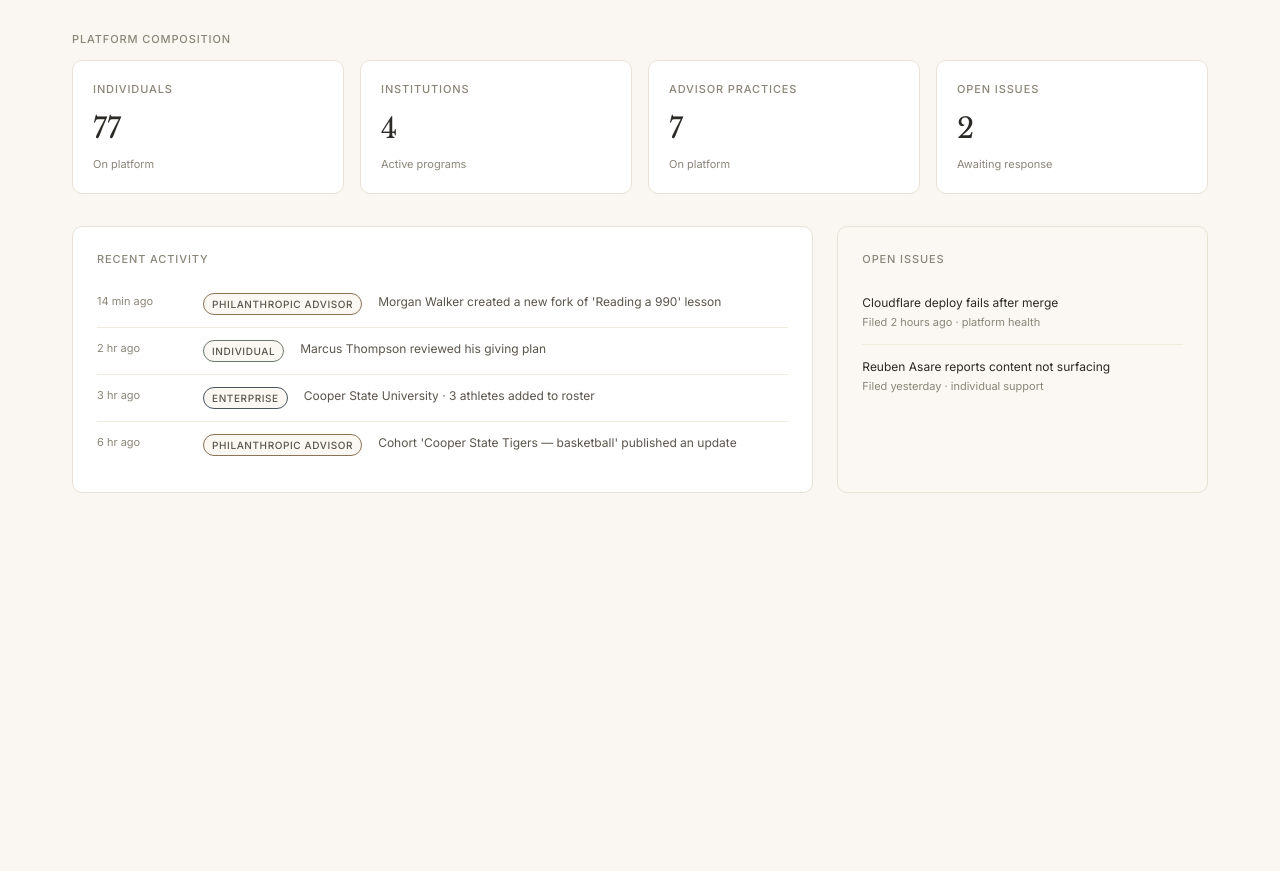
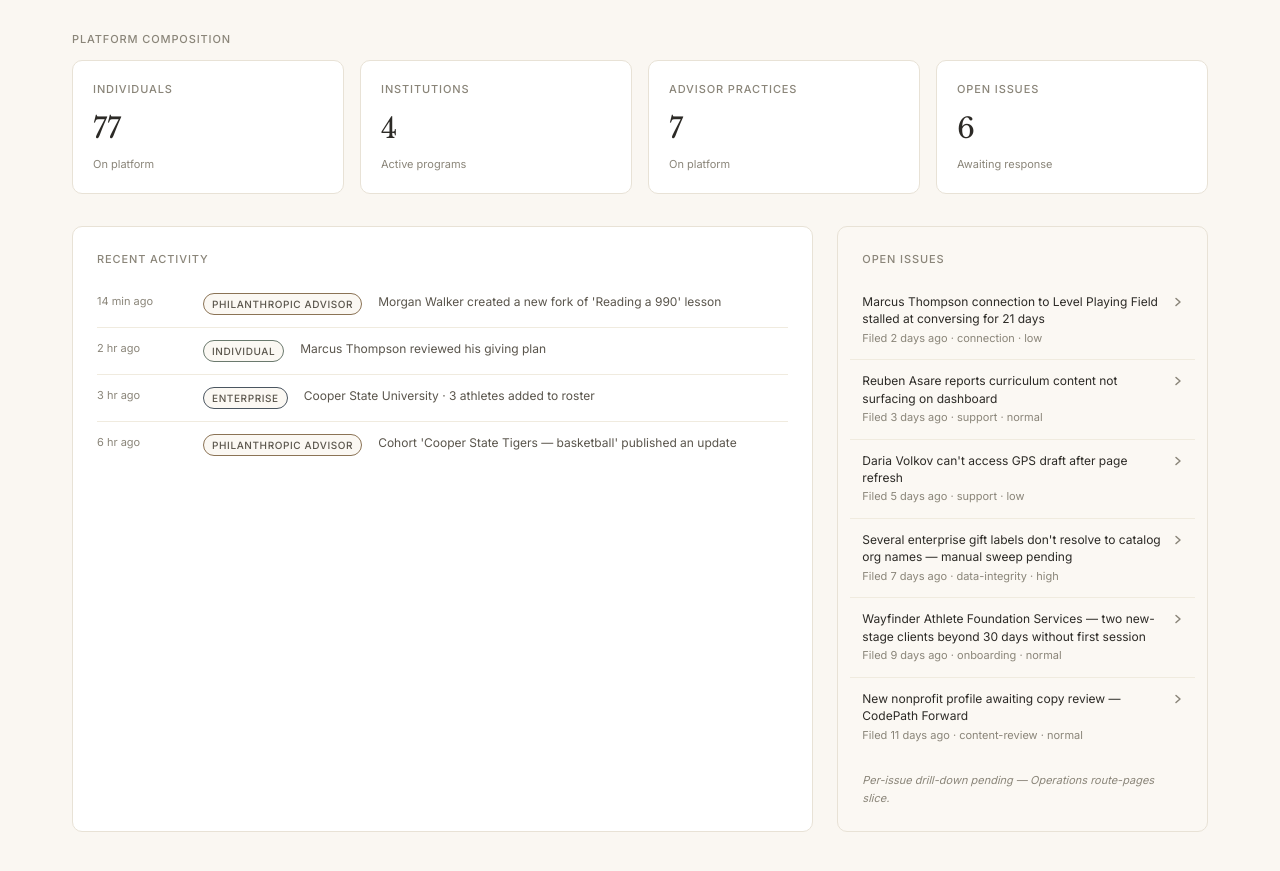
Before and after one commit to talabifaouzi/stewardhouse-app, a React (Vite) app: page /operations in a window 1280 px wide. Shown: the part 819-1690 px from the top of the page. Before the commit the page ends 1376 px from the top, so only its background shows below. Built offline with nearby package versions, Linux system fonts and the light colour scheme.

Commit message:
Operations Overview redesign — slice D: wire Open-issues tile and card to real data

```diff
--- a/src/surfaces/operations/OperationsSurface.jsx
+++ b/src/surfaces/operations/OperationsSurface.jsx
@@ -1,3 +1,4 @@
+import { useState } from 'react';
 import { Routes, Route, useLocation, Navigate } from 'react-router-dom';
 import Chrome from '../../components/Chrome.jsx';
 import { Card } from '../../components/Card.jsx';
@@ -28,6 +29,21 @@ const FUNNEL_STAGES = [
   { key: 'gave',       label: 'Gave' },
   { key: 'ongoing',    label: 'Ongoing' },
 ];
+
+// Open issues — tile + card data (Slice D). Module-level captures match the
+// FUNNEL / METRICS pattern; openIssues() already returns the records sorted
+// by openedAt descending (Slice C helper contract).
+const OPEN_ISSUE_COUNT = unified.openIssueCount();
+const OPEN_ISSUES      = unified.openIssues();
+
+// Maps Issue.relatedEntityType to the unified-store array name, for the
+// per-row relatedEntity name lookup in the IssueRow expand.
+const ENTITY_FOR_TYPE = {
+  person: 'persons',
+  org: 'orgs',
+  advisorPractice: 'advisorPractices',
+  institution: 'institutions',
+};
 
 const NAV_ITEMS = [
   { key: 'home', label: 'Overview', path: '/operations' },
@@ -111,8 +127,9 @@ function OperationsHome() {
         </p>
       </div>
 
-      {/* Demonstrative-state caveat — applies to the funnel + pilot headlines below.
-          Phrased so no synthetic number reads as live traction. */}
+      {/* Demonstrative-state caveat — applies to the funnel, pilot headlines,
+          and the open-issues card below. Phrased so no synthetic number reads
+          as live traction. */}
       <p style={{
         fontSize: 'var(--sh-text-xs)',
         color: 'var(--sh-text-muted)',
@@ -120,8 +137,8 @@ function OperationsHome() {
         marginBottom: 'var(--sh-space-5)',
         maxWidth: '720px',
       }}>
-        Mission funnel and pilot headlines below are demonstrative — drawn from the
-        synthetic seed, not live platform traction.
+        Mission funnel, pilot headlines, and open-issues card below are
+        demonstrative — drawn from the synthetic seed, not live platform traction.
       </p>
 
       {/* Mission funnel — primary pillar (Slice B) */}
@@ -170,7 +187,7 @@ function OperationsHome() {
           <Stat label="Individuals" value={INDIVIDUAL_COUNT} sub="On platform" />
           <Stat label="Institutions" value={INSTITUTION_COUNT} sub="Active programs" />
           <Stat label="Advisor Practices" value={PRACTICE_COUNT} sub="On platform" />
-          <Stat label="Open issues" value="2" sub="Awaiting response" />
+          <Stat label="Open issues" value={OPEN_ISSUE_COUNT} sub="Awaiting response" />
         </div>
       </div>
 
@@ -191,41 +208,20 @@ function OperationsHome() {
 
         <Card tint>
           <SectionLabel>Open issues</SectionLabel>
-          <div style={{
-            padding: 'var(--sh-space-3) 0',
-            borderBottom: 'var(--sh-border-divider)',
+          <div style={{ display: 'flex', flexDirection: 'column' }}>
+            {OPEN_ISSUES.map((issue, i) => (
+              <IssueRow key={issue.id} issue={issue} first={i === 0} />
+            ))}
+          </div>
+          <p style={{
+            fontSize: 'var(--sh-text-xs)',
+            color: 'var(--sh-text-muted)',
+            fontStyle: 'italic',
+            marginTop: 'var(--sh-space-4)',
+            marginBottom: 0,
           }}>
-            <p style={{
-              fontSize: 'var(--sh-text-sm)',
-              color: 'var(--sh-text-primary)',
-              marginBottom: '2px',
-            }}>
-              Cloudflare deploy fails after merge
-            </p>
-            <p style={{
-              fontSize: 'var(--sh-text-xs)',
-              color: 'var(--sh-text-muted)',
-            }}>
-              Filed 2 hours ago · platform health
-            </p>
-          </div>
-          <div style={{
-            padding: 'var(--sh-space-3) 0',
-          }}>
-            <p style={{
-              fontSize: 'var(--sh-text-sm)',
-              color: 'var(--sh-text-primary)',
-              marginBottom: '2px',
-            }}>
-              Reuben Asare reports content not surfacing
-            </p>
-            <p style={{
-              fontSize: 'var(--sh-text-xs)',
-              color: 'var(--sh-text-muted)',
-            }}>
-              Filed yesterday · individual support
-            </p>
-          </div>
+            Per-issue drill-down pending — Operations route-pages slice.
+          </p>
         </Card>
       </div>
     </main>
@@ -293,6 +289,146 @@ function FunnelRow({ label, count, max }) {
       }}>
         {count}
       </p>
+    </div>
+  );
+}
+
+// Pure ISO-date math for "Filed N days ago" — uses Date.UTC for numeric
+// arithmetic (no string-parse timezone shift) and pulls today from the
+// user's clock via new Date() so the relative text ages naturally.
+function daysAgo(iso) {
+  const [y, m, d] = iso.split('-').map(Number);
+  const opened = Date.UTC(y, m - 1, d);
+  const now = new Date();
+  const today = Date.UTC(now.getFullYear(), now.getMonth(), now.getDate());
+  return Math.round((today - opened) / 86_400_000);
+}
+
+function formatFiled(iso) {
+  const n = daysAgo(iso);
+  if (n === 0) return 'Filed today';
+  if (n === 1) return 'Filed yesterday';
+  if (n < 0)   return `Filed in ${-n} day${-n === 1 ? '' : 's'}`;
+  return `Filed ${n} days ago`;
+}
+
+// SVG chevron — brand is SVG icons only (no unicode glyphs). Rotates 90°
+// when the row is expanded, indicating the down-arrow state.
+function Chevron({ expanded }) {
+  return (
+    <svg
+      width="10"
+      height="10"
+      viewBox="0 0 10 10"
+      fill="none"
+      aria-hidden="true"
+      style={{
+        flexShrink: 0,
+        color: 'var(--sh-text-muted)',
+        transform: expanded ? 'rotate(90deg)' : 'rotate(0deg)',
+        transition: 'transform 150ms ease',
+      }}
+    >
+      <path
+        d="M3 1.5 L7 5 L3 8.5"
+        stroke="currentColor"
+        strokeWidth="1.5"
+        strokeLinecap="round"
+        strokeLinejoin="round"
+        fill="none"
+      />
+    </svg>
+  );
+}
+
+function IssueRow({ issue, first }) {
+  const [expanded, setExpanded] = useState(false);
+  const [hovered, setHovered] = useState(false);
+
+  const related = issue.relatedEntityType
+    ? unified.byId(ENTITY_FOR_TYPE[issue.relatedEntityType], issue.relatedEntityId)
+    : null;
+  const relatedLine = issue.relatedEntityType === null
+    ? 'Platform-level (no specific record)'
+    : `About: ${related ? related.name : '(unresolved)'} (${issue.relatedEntityType})`;
+
+  return (
+    <div
+      role="button"
+      tabIndex={0}
+      onClick={() => setExpanded((v) => !v)}
+      onKeyDown={(e) => {
+        if (e.key === 'Enter' || e.key === ' ') {
+          e.preventDefault();
+          setExpanded((v) => !v);
+        }
+      }}
+      onMouseEnter={() => setHovered(true)}
+      onMouseLeave={() => setHovered(false)}
+      style={{
+        padding: 'var(--sh-space-3)',
+        marginLeft: 'calc(var(--sh-space-3) * -1)',
+        marginRight: 'calc(var(--sh-space-3) * -1)',
+        borderTop: first ? 'none' : 'var(--sh-border-divider)',
+        cursor: 'pointer',
+        background: hovered ? 'var(--sh-bronze-tint)' : 'transparent',
+        transition: 'background 150ms ease',
+        userSelect: 'none',
+      }}
+    >
+      <div style={{
+        display: 'flex',
+        alignItems: 'flex-start',
+        gap: 'var(--sh-space-3)',
+      }}>
+        <p style={{
+          flex: 1,
+          fontSize: 'var(--sh-text-sm)',
+          color: 'var(--sh-text-primary)',
+          margin: 0,
+          marginBottom: '2px',
+          lineHeight: 1.45,
+        }}>
+          {issue.summary}
+        </p>
+        <div style={{ paddingTop: '4px' }}>
+          <Chevron expanded={expanded} />
+        </div>
+      </div>
+      <p style={{
+        fontSize: 'var(--sh-text-xs)',
+        color: 'var(--sh-text-muted)',
+        margin: 0,
+      }}>
+        {formatFiled(issue.openedAt)} · {issue.category} · {issue.severity}
+      </p>
+      {expanded && (
+        <div style={{
+          marginTop: 'var(--sh-space-3)',
+          padding: 'var(--sh-space-4)',
+          background: 'var(--sh-card)',
+          borderLeft: '3px solid var(--sh-bronze)',
+          borderRadius: 'var(--sh-radius-md)',
+          display: 'flex',
+          flexDirection: 'column',
+          gap: 'var(--sh-space-1)',
+        }}>
+          <p style={{
+            fontSize: 'var(--sh-text-sm)',
+            color: 'var(--sh-text-secondary)',
+            margin: 0,
+          }}>
+            Opened {issue.openedAt}
+          </p>
+          <p style={{
+            fontSize: 'var(--sh-text-sm)',
+            color: 'var(--sh-text-secondary)',
+            margin: 0,
+          }}>
+            {relatedLine}
+          </p>
+        </div>
+      )}
     </div>
   );
 }
```
